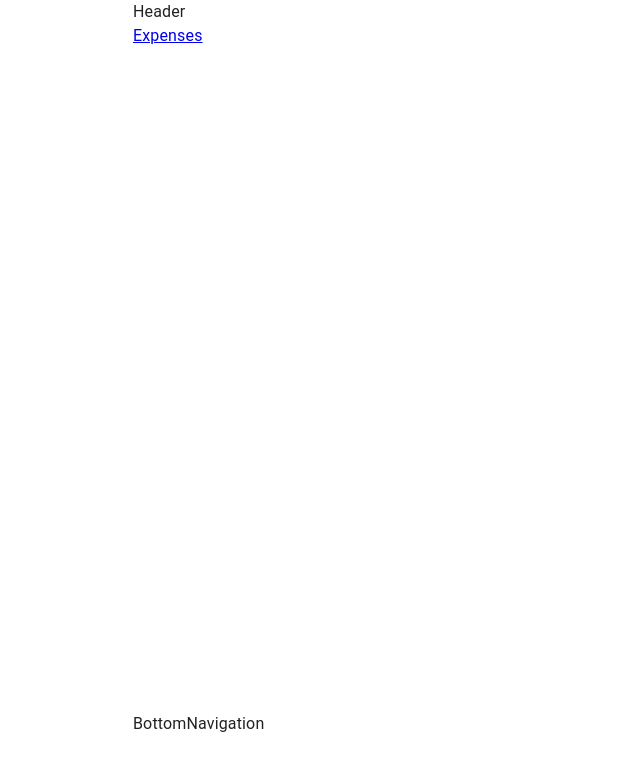
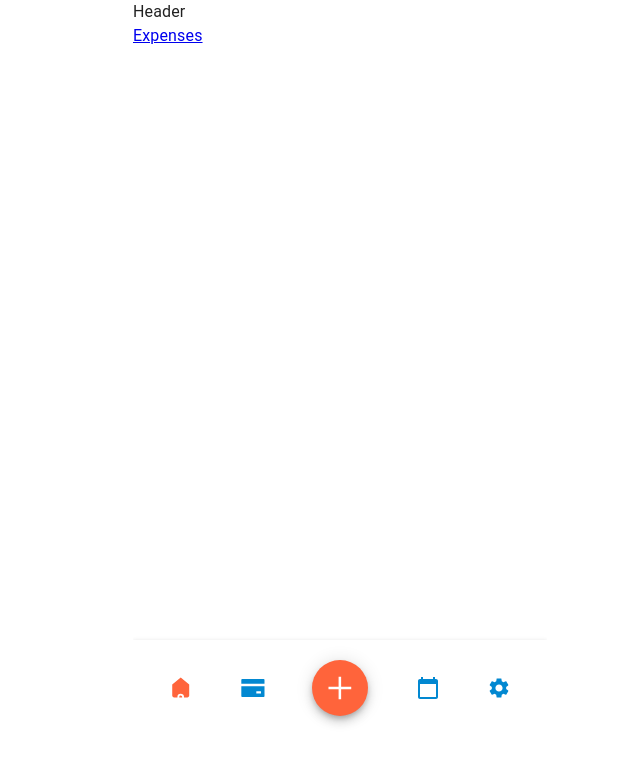
Before and after one commit to deadtowel/freysoft-test, a React (Vite) app: page / in a window 1280 px wide. Shown: the top 770 px of the page, without its empty margins (300-940 px from the left). Built offline with nearby package versions, Linux system fonts and the light colour scheme.

Commit message:
Create BottomNavigation

```diff
--- a/package.json
+++ b/package.json
@@ -12,10 +12,13 @@
   "dependencies": {
     "@emotion/react": "^11.11.0",
     "@emotion/styled": "^11.11.0",
+    "@mui/icons-material": "^5.11.16",
     "@mui/material": "^5.13.2",
+    "clsx": "^1.2.1",
     "react": "^18.2.0",
     "react-dom": "^18.2.0",
-    "react-router-dom": "^6.11.2"
+    "react-router-dom": "^6.11.2",
+    "tss-react": "^4.8.4"
   },
   "devDependencies": {
     "@types/react": "^18.0.28",
--- a/src/components/BottomNavigation.tsx
+++ b/src/components/BottomNavigation.tsx
@@ -1,9 +1,107 @@
+import React from 'react';
+import clsx from 'clsx';
+import { Fab, IconButton } from '@mui/material';
+import { makeStyles } from 'tss-react/mui';
+import { useNavigate } from 'react-router-dom';
+
+import {
+  CalendarIcon,
+  ExpensesIcon,
+  HomeIcon,
+  PlusIcon,
+  SettingsIcon,
+} from './Icons';
+
+const useStyles = makeStyles()(() => ({
+  container: {
+    display: 'flex',
+    justifyContent: 'space-between',
+    alignItems: 'center',
+    flexWrap: 'nowrap',
+    boxShadow: '0px 0px 4px rgba(0, 0, 0, 0.09)',
+    padding: '12px 28px',
+  },
+  item: {
+    flex: '0 1 auto',
+    cursor: 'pointer',
+  },
+}));
+
+interface BottomNavigationItemProps {
+  className?: string;
+  children: React.ReactNode;
+}
+
+const BottomNavigationItem: React.FC<BottomNavigationItemProps> = ({
+  className,
+  children,
+}) => {
+  return <div className={className}>{children}</div>;
+};
+
 interface BottomNavigationProps {
   className?: string;
 }
 
 const BottomNavigation: React.FC<BottomNavigationProps> = ({ className }) => {
-  return <div className={className}>BottomNavigation</div>;
+  const { classes } = useStyles();
+  const navigate = useNavigate();
+
+  const [activeIndex, setActiveIndex] = React.useState(0);
+
+  const items = [
+    {
+      content: <HomeIcon />,
+      onClickCallback: () => {
+        navigate('/');
+      },
+      key: 'home',
+    },
+    {
+      content: <ExpensesIcon />,
+      onClickCallback: () => {
+        navigate('/expenses');
+      },
+      key: 'expenses',
+    },
+    {
+      content: (
+        <Fab color='primary'>
+          <PlusIcon />
+        </Fab>
+      ),
+      onClickCallback: () => {},
+      key: 'add',
+    },
+    {
+      content: <CalendarIcon />,
+      onClickCallback: () => {},
+      key: 'calendar',
+    },
+    {
+      content: <SettingsIcon />,
+      onClickCallback: () => {},
+      key: 'settings',
+    },
+  ];
+
+  return (
+    <div className={clsx(classes.container, className)}>
+      {items.map((el, index) => (
+        <BottomNavigationItem className={classes.item} key={el.key}>
+          <IconButton
+            onClick={() => {
+              setActiveIndex(index);
+              el.onClickCallback();
+            }}
+            color={index === activeIndex ? 'primary' : 'info'}
+          >
+            {el.content}
+          </IconButton>
+        </BottomNavigationItem>
+      ))}
+    </div>
+  );
 };
 
 export default BottomNavigation;
--- /dev/null
+++ b/src/components/Icons/Expenses.tsx
@@ -0,0 +1,21 @@
+import { SvgIcon, SvgIconProps } from '@mui/material';
+
+function Expenses(props: SvgIconProps) {
+  return (
+    <SvgIcon
+      xmlns='http://www.w3.org/2000/svg'
+      width='29'
+      height='23'
+      fill='none'
+      viewBox='0 0 29 23'
+      {...props}
+    >
+      <path
+        fill={props.color}
+        d='M27.391.5h-26c-.553 0-1 .447-1 1v5h28v-5c0-.553-.446-1-1-1zm-27 21c0 .553.447 1 1 1h26c.554 0 1-.447 1-1V9.25h-28V21.5zm18.094-5.75a.25.25 0 01.25-.25h5.156a.25.25 0 01.25.25V18a.25.25 0 01-.25.25h-5.156a.25.25 0 01-.25-.25v-2.25z'
+      ></path>
+    </SvgIcon>
+  );
+}
+
+export default Expenses;
--- /dev/null
+++ b/src/components/Icons/Home.tsx
@@ -0,0 +1,34 @@
+import SvgIcon, { SvgIconProps } from '@mui/material/SvgIcon';
+
+function Home(props: SvgIconProps) {
+  return (
+    <SvgIcon
+      xmlns='http://www.w3.org/2000/svg'
+      width='21'
+      height='26'
+      fill='none'
+      viewBox='0 0 21 26'
+      {...props}
+    >
+      <path
+        fill={props.color}
+        stroke={props.color}
+        strokeLinecap='round'
+        strokeLinejoin='round'
+        strokeWidth='2'
+        d='M1 9.26l9.196-7.51 9.195 7.51v11.8c0 .57-.215 1.116-.598 1.518a1.995 1.995 0 01-1.445.628H3.043a1.995 1.995 0 01-1.444-.628A2.201 2.201 0 011 21.061V9.26z'
+      ></path>
+      <path
+        fill={props.color}
+        d='M7.62 22.696a2.576 2.576 0 015.152 0v1.554H7.62v-1.554z'
+      ></path>
+      <path
+        stroke='#fff'
+        strokeWidth='2'
+        d='M7.62 22.696a2.576 2.576 0 015.152 0v1.554H7.62v-1.554z'
+      ></path>
+    </SvgIcon>
+  );
+}
+
+export default Home;
--- /dev/null
+++ b/src/components/Icons/Plus.tsx
@@ -0,0 +1,18 @@
+import { SvgIcon, SvgIconProps } from "@mui/material";
+
+function Plus(props: SvgIconProps) {
+  return (
+    <SvgIcon
+      xmlns='http://www.w3.org/2000/svg'
+      width='19'
+      height='18'
+      fill='none'
+      viewBox='0 0 19 18'
+      {...props}
+    >
+      <path stroke='#fff' strokeWidth='2' d='M9.391 0v18M.391 9h18'></path>
+    </SvgIcon>
+  );
+}
+
+export default Plus;
--- /dev/null
+++ b/src/components/Icons/index.ts
@@ -0,0 +1,5 @@
+export { default as HomeIcon } from './Home'
+export { default as ExpensesIcon } from './Expenses'
+export { default as PlusIcon } from './Plus'
+export { default as CalendarIcon } from '@mui/icons-material/CalendarToday';
+export { default as SettingsIcon } from '@mui/icons-material/Settings'
```
Also changed, not shown: src/components/Icons/Calendar.tsx (added, +24 -0 lines), 1 other file (tests, documents, lock files or other folders).
